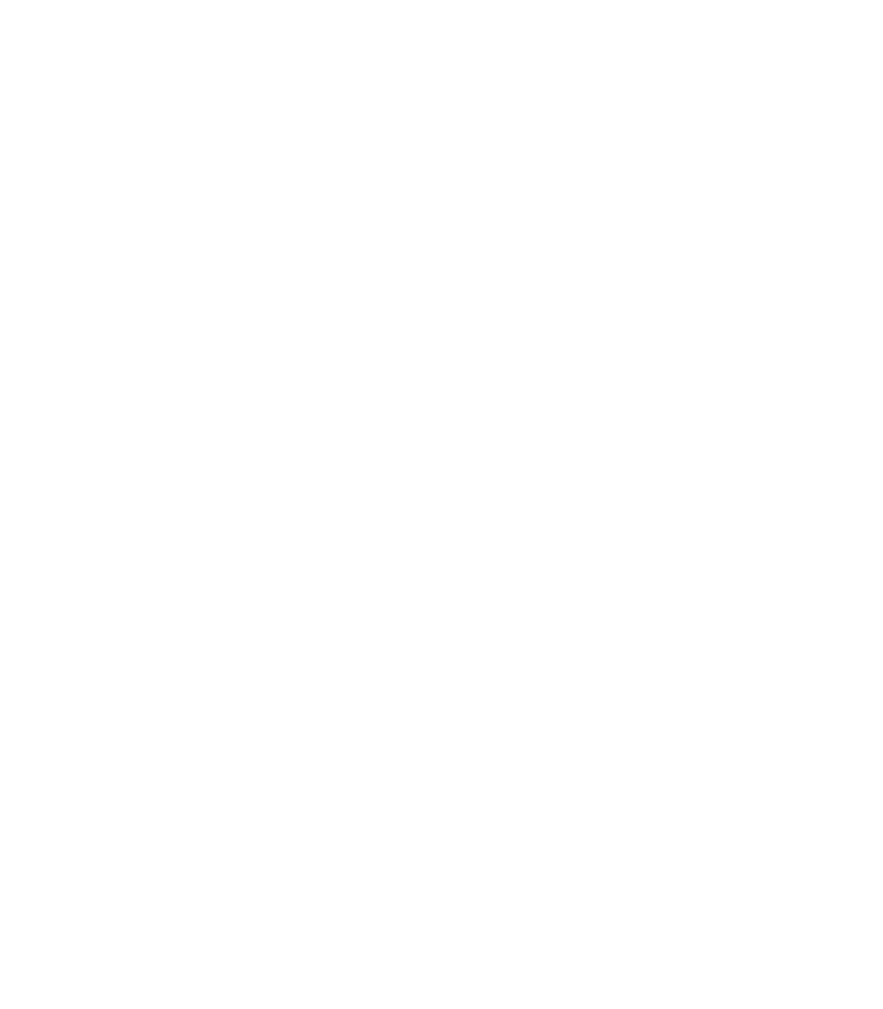
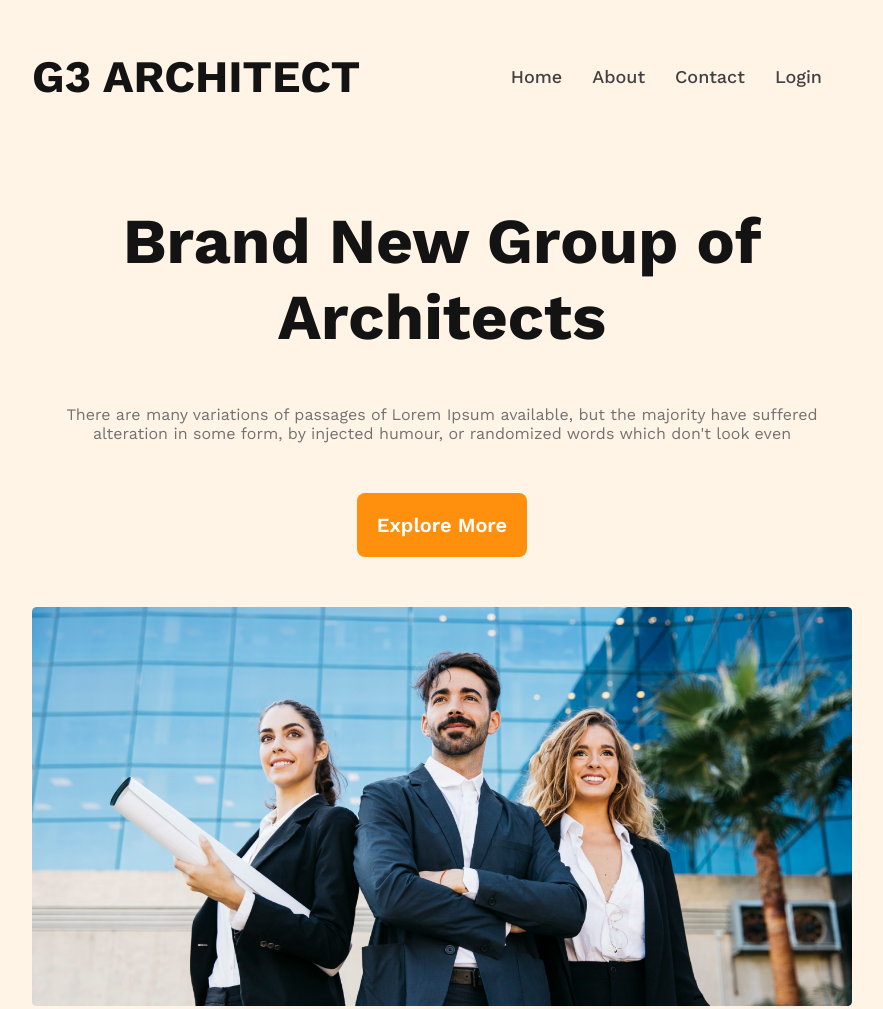
Before and after one commit to sajidshasan/g3-architect, a plain HTML site: page index.html in a window 1280 px wide. Shown: the whole page, without its empty margins (198-1081 px from the left). Before the commit the page ends 800 px from the top, so only its background shows below. Drawn offline with nearby package versions, Linux system fonts and the light colour scheme.

Commit message:
banner added

```diff
--- a/index.html
+++ b/index.html
@@ -1,12 +1,56 @@
 <!DOCTYPE html>
 <html lang="en">
+
 <head>
     <meta charset="UTF-8">
     <meta name="viewport" content="width=device-width, initial-scale=1.0">
     <title>G3 Architect</title>
     <link rel="stylesheet" href="styles/architect.css">
 </head>
+
 <body>
+    <header class="header">
+        <nav class="nav">
+            <h3 class="nav-title">
+                G3 ARCHITECT
+            </h3>
+            <ul>
+                <li class="li">
+                    <a href="">Home</a>
+                </li>
+                <li class="li">
+                    <a href="">About</a>
+                </li>
+                <li class="li">
+                    <a href="">Contact</a>
+                </li>
+                <li class="li">
+                    <a href="">Login</a>
+                </li>
+            </ul>
+        </nav>
 
+        <div class="banner">
+            <div class="banner-content">
+                <h1 class="banner-title">Brand New
+                    Group of Architects
+                </h1>
+                <p class="banner-description">
+                    There are many variations of passages of Lorem Ipsum available, but the majority have suffered alteration in some form, by injected humour, or randomized words which don't look even
+                </p>
+            </div>
+            <button class="btn">
+                Explore More
+            </button>
+            <img src="images/banner.png" alt="banner">
+        </div>
+    </header>
+    <main class="main">
+
+    </main>
+    <footer class="footer">
+
+    </footer>
 </body>
+
 </html>
--- a/styles/architect.css
+++ b/styles/architect.css
@@ -0,0 +1,91 @@
+/* font style */
+@import url('https://fonts.googleapis.com/css2?family=Work+Sans:wght@400;500;600;700;800&display=swap');
+
+
+* {
+    font-family: 'Work Sans', sans-serif;
+    margin: 0;
+}
+
+/* ================
+header section
+======== */
+.header {
+    background: rgba(255, 144, 14, 0.10);
+    padding: 50px 230px;
+}
+
+nav {
+    display: flex;
+    justify-content: space-between;
+    align-items: center;
+}
+
+.nav-title {
+    color: #131313;
+    font-size: 45px;
+    font-weight: 700;
+}
+
+
+.nav a {
+    text-decoration: none;
+    color: #424242;
+}
+
+nav ul {
+
+    display: flex;
+    justify-content: space-between;
+}
+
+nav li {
+    list-style: none;
+    margin-right: 30px;
+    color: #424242;
+    text-align: center;
+    font-size: 18px;
+    font-weight: 500;
+}
+
+.banner {
+    padding-top: 100px;
+    text-align: center;
+    margin: 0 auto;
+}
+
+.banner-content{
+    max-width: 800px;
+    margin: 0 auto;
+}
+
+.banner-title {
+    color: #131313;
+    font-size: 64px;
+    font-weight: 700;
+}
+
+.banner-description {
+    color: #727272;
+    text-align: center;
+    font-size: 16px;
+    font-weight: 400;
+    margin-top: 50px;
+    margin-bottom: 50px;
+}
+
+.btn {
+    color: #FFF;
+    text-align: center;
+    font-size: 20px;
+    font-weight: 600;
+    border-radius: 8px;
+background: #FF900E;
+border: none;
+padding: 20px;
+margin-bottom: 50px;
+}
+
+.banner img {
+    width: 100%;
+}
```
